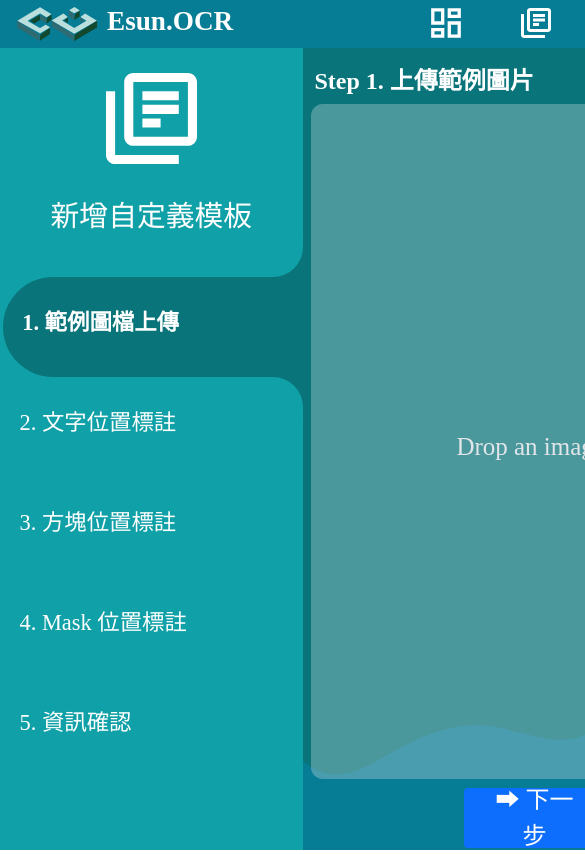
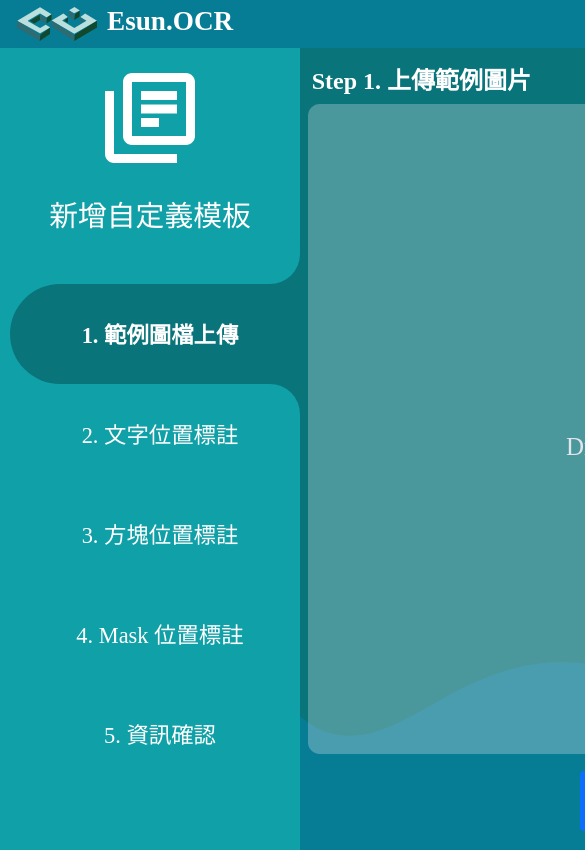
Before and after one commit to halloju/_ocr_web_service, a Vue app in the folder frontend/: page /define/step1 in a window 390 px wide. Shown: the top 854 px of the page, 585 px wide, since content can reach past the window. Built offline with nearby package versions, Linux system fonts and the light colour scheme.

Commit message:
[feat] change rwd of sidebar

```diff
--- a/frontend/src/assets/css/content.css
+++ b/frontend/src/assets/css/content.css
@@ -9,6 +9,7 @@
     display: flex;
     justify-content: center;
     font-size: 1.5rem;
+    margin-top: 2vh;
 }
 .buttons .btn-right {
     margin-left: 10%
@@ -22,7 +23,7 @@
     display: block;
     background-color: rgba(226, 230, 234, 0.3);
     max-width: 95%;
-    height: 80vh;
+    height: 77vh;
     margin-top: 1vh;
     margin-bottom: 1vh;
     margin-left: 2vw;
@@ -32,7 +33,7 @@
 .contentWrapperFlex {
     display: flex;
     justify-content: center;
-    height: 80vh;
+    height: 77vh;
     margin-top: 1vh;
     margin-bottom: 1vh;
     margin-left: 2vw;
@@ -131,11 +132,13 @@
     width: 100%;
     height: 67vh;
     color: #E2E6EA;
+    overflow-y: scroll;
 }
 .my-content2-small {
     width: 100%;
     height: 20vh;
     color: #E2E6EA;
+    overflow-y: scroll;
 }
 .my-content2 .my-table, .my-content2-small .my-table{
     background-color: #09747A;
@@ -167,13 +170,13 @@
     color: white;
     font-size: 1.3rem;
     font-weight: bold;
-    margin-top: 3vh;
+    margin-top: 1.5vh;
     margin-left: 3vw;
   }
 .template-description input{
     width: 80%;
     font-size: 1.3rem;
-    margin-top: 3vh;
+    margin-top: 1.5vh;
 }
 .contentWrapper{
     display: block;
--- a/frontend/src/assets/css/navbar.css
+++ b/frontend/src/assets/css/navbar.css
@@ -68,7 +68,7 @@
   }
   @media (max-width: 1110px) {
     .menu {
-      min-width: 768px;
+      min-width: 1000px;
     }
     nav .menu-item .menu-title p {
       display: none;
--- /dev/null
+++ b/frontend/src/assets/css/sidebar.css
@@ -0,0 +1,93 @@
+
+.sidebarImg{
+    text-align: center;
+}
+.sidebarImg img{
+    margin-top: 3vh;
+    width: 30%;
+}
+.disabled {
+  pointer-events: none;
+}
+.title {
+    color: white;
+    font-size: 1.8rem;
+    margin-top: 3vh;
+    text-align: center;
+    z-index: 100;
+}
+.menu-items {
+    display: flex;
+    flex-direction: column;
+    margin-top: 50px;
+}
+.menu-items .link-container p {
+    color: white;
+}
+.menu-items .side-btn {
+    margin-left: 10px;
+    min-width: 290px;
+    text-align: center;
+    padding-top: 25px;
+    border: none;
+    height: 100px;
+    cursor: pointer;
+    font-size: 1.4rem;
+    font-weight: 500;
+    color: white;
+    background-color: transparent;
+    z-index: 100;
+}
+.side-btn:focus {
+    outline: none;
+    color: white;
+}
+.side-btn .link-container {
+    margin-top: 1vh;
+    color: white;
+    width: 300px;
+}
+.side-btn.active {
+    position: relative;
+    background-color: #09747A;
+    color: #10A0A7;
+    font-weight: bold;
+    border-radius: 50px 0 0 50px;
+    z-index: 0;
+}
+.side-btn.active::before {
+    top: -30px;
+
+}
+.side-btn.active::after {
+    bottom: -30px;
+
+}
+.side-btn.active::before, .side-btn.active::after {
+    position: absolute;
+    content: "";
+    right: 0;
+    height: 30px;
+    width: 30px;
+    background-color: #09747A;
+
+}
+.side-btn.active .link-container::before {
+    top: -60px;
+
+}
+.side-btn.active .link-container::after {
+    bottom: -60px;
+    z-index: 99;
+
+}
+.side-btn.active .link-container::before, .side-btn.active .link-container::after {
+    position: absolute;
+    content: "";
+    right: 0px;
+    height: 60px;
+    width: 60px;
+    border-radius: 50%;
+    background-color: #10A0A7;
+
+}
--- a/frontend/src/assets/css/sidebar_frame.css
+++ b/frontend/src/assets/css/sidebar_frame.css
@@ -6,6 +6,9 @@
     width: 100%;
 
 }
+.sidebar {
+    min-width: 300px;
+}
 .content {
     background: url('@/assets/images/dashborad-bg.svg') no-repeat;
     background-size: 130%;
@@ -13,5 +16,6 @@
     background-color: #09747A;
     border-radius: 0px;
     height: 95vh;
-    min-width: 463.5px;
+    min-width: 700px;
+    overflow-y: scroll;
 }
--- a/frontend/src/components/Sidebar.vue
+++ b/frontend/src/components/Sidebar.vue
@@ -37,7 +37,7 @@ export default {
             if (parseInt(this.$route.name.slice(-1))!=='NaN') {
                 return !(item.order <= parseInt(this.$route.name.slice(-1)))
             } else {
-                return False
+                return
             }
         }
     }
@@ -45,112 +45,5 @@ export default {
 </script>
 
 <style scoped>
-
-.sidebarImg{
-    text-align: center;
-}
-.sidebarImg img{
-    margin-top: 3vh;
-    width: 30%;
-}
-.disabled {
-  pointer-events: none;
-}
-.title {
-    color: white;
-    font-size: 1.8rem;
-    margin-top: 3vh;
-    text-align: center;
-}
-.menu-items {
-    display: flex;
-    flex-direction: column;
-    margin-top: 5vh;
-}
-.menu-items .link-container p {
-    color: white;
-}
-.menu-items .side-btn {
-    min-width: 300px;
-    text-align: left;
-    border: none;
-    height: 100px;
-    width: 20vw;
-    padding: 2.3vh 5vw;
-    cursor: pointer;
-    font-size: 1.4rem;
-    font-weight: 500;
-    color: white;
-    background-color: transparent;
-    z-index: 100;
-}
-.side-btn:focus {
-    outline: none;
-    color: white;
-}
-.side-btn .link-container {
-    margin-top: 1vh;
-    color: white;
-    width: 300px;
-}
-.side-btn.active {
-    position: relative;
-    background-color: #09747A;
-    color: #10A0A7;
-    font-weight: bold;
-    margin-left: 0.7vw;
-    border-radius: 50px 0 0 50px;
-    z-index: 0;
-}
-.side-btn.active::before {
-    top: -30px;
-
-}
-.side-btn.active::after {
-    bottom: -30px;
-
-}
-.side-btn.active::before, .side-btn.active::after {
-    position: absolute;
-    content: "";
-    right: 0;
-    height: 30px;
-    width: 30px;
-    background-color: #09747A;
-
-}
-.side-btn.active .link-container::before {
-    top: -60px;
-
-}
-.side-btn.active .link-container::after {
-    bottom: -60px;
-    z-index: 99;
-
-}
-.side-btn.active .link-container::before, .side-btn.active .link-container::after {
-    position: absolute;
-    content: "";
-    right: 0px;
-    height: 60px;
-    width: 60px;
-    border-radius: 50%;
-    background-color: #10A0A7;
-
-}
-@media (min-width: 2000px) {
-.side-btn {
-    text-align: left;
-    border: none;
-    height: 100px;
-    width: 17vw;
-    padding: 1.5vh 5vw;
-    cursor: pointer;
-    font-size: 25px;
-    font-weight: 500;
-    color: white;
-    background-color: transparent;
-    z-index: 100;
-    }
-}
+@import '@/assets/css/sidebar.css';
 </style>
```
